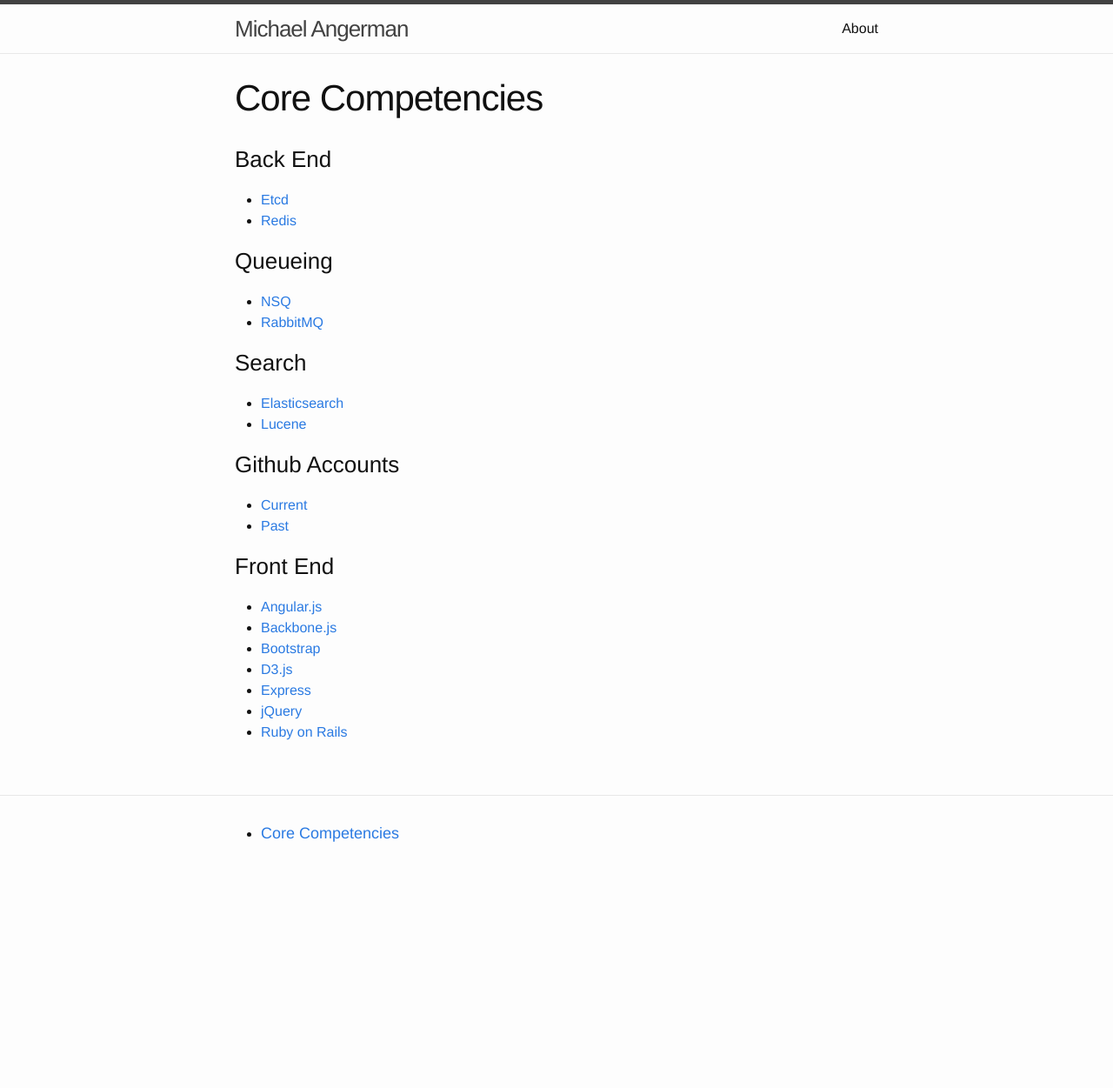
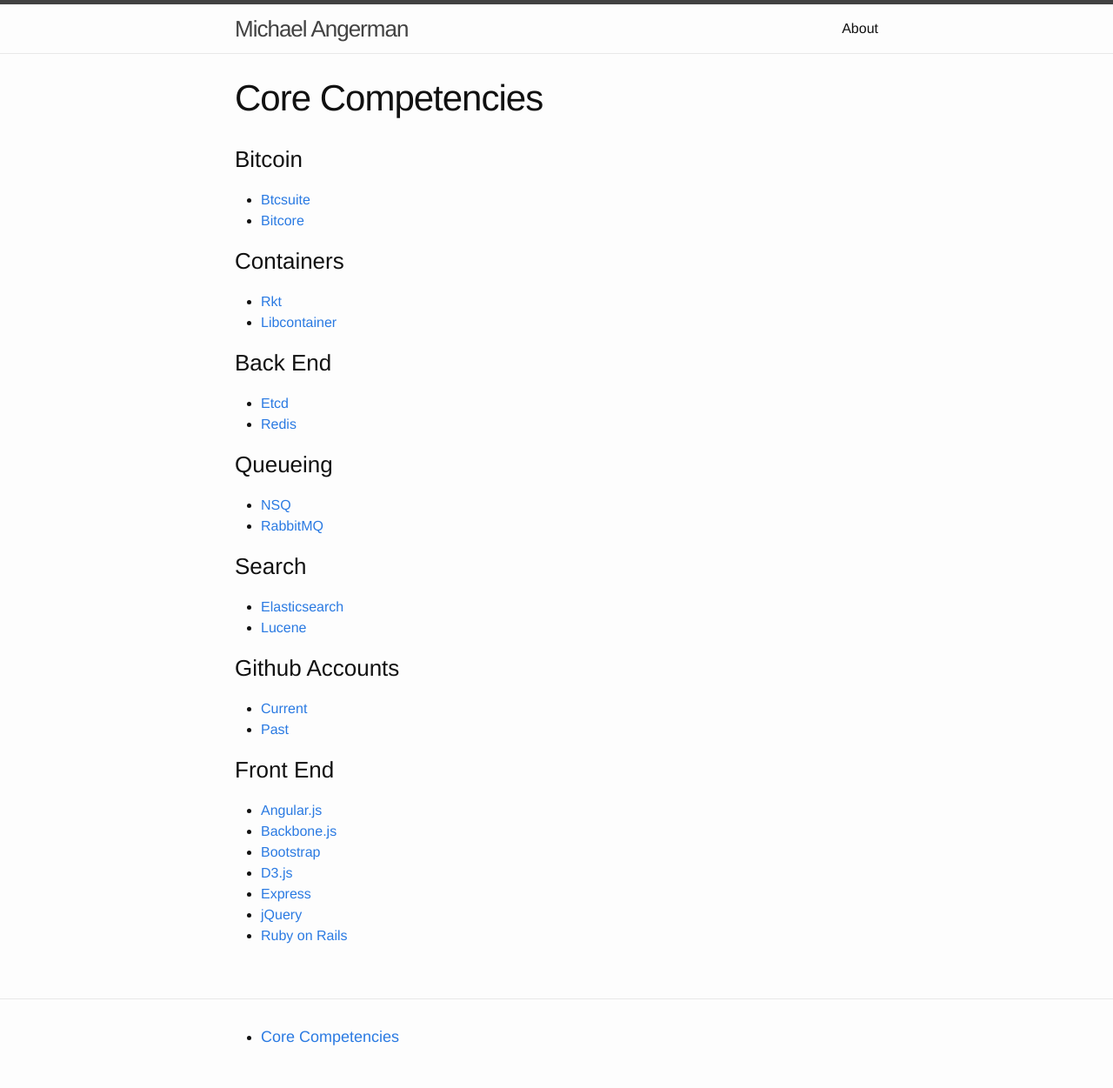
Before and after one commit to stormasm/link15, a Jekyll site: the page built from core.md, in a window 1280 px wide. Shown: the whole page at 87% size. Built offline with Jekyll 4.4.1, drawn with Linux system fonts in a browser that asks for light colours; Markdown is read by kramdown in place of the engine named in the settings; before the commit the page ends 1017 px from its top, so only the background shows below that.

Commit message:
update core

```diff
--- a/core.md
+++ b/core.md
@@ -3,6 +3,15 @@
 title: Core Competencies
 permalink: /core/
 ---
+
+
+### Bitcoin
+* [Btcsuite](https://github.com/btcsuite)
+* [Bitcore](http://bitcore.io/guide/)
+
+### Containers
+* [Rkt](https://github.com/coreos/rkt)
+* [Libcontainer](https://github.com/docker/libcontainer)
 
 ### Back End
 * [Etcd](https://coreos.com/using-coreos/etcd/)
```
